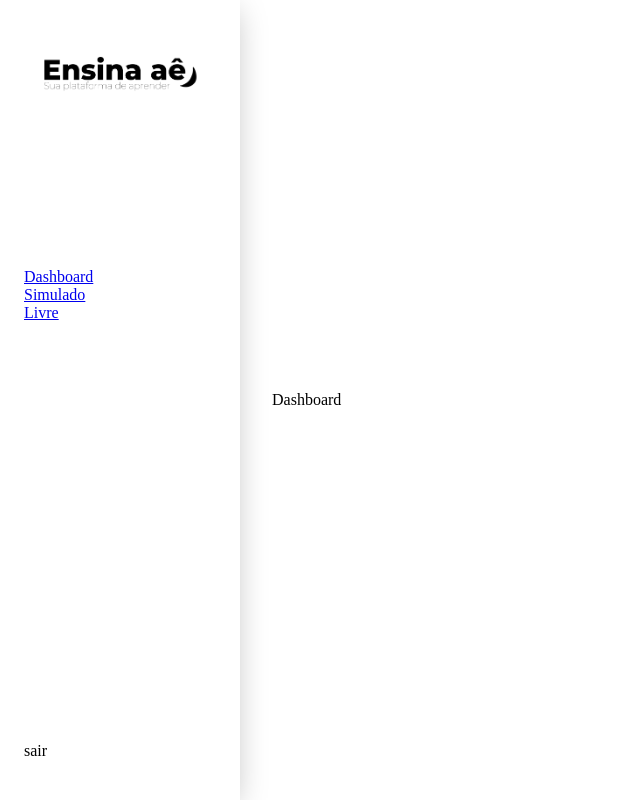
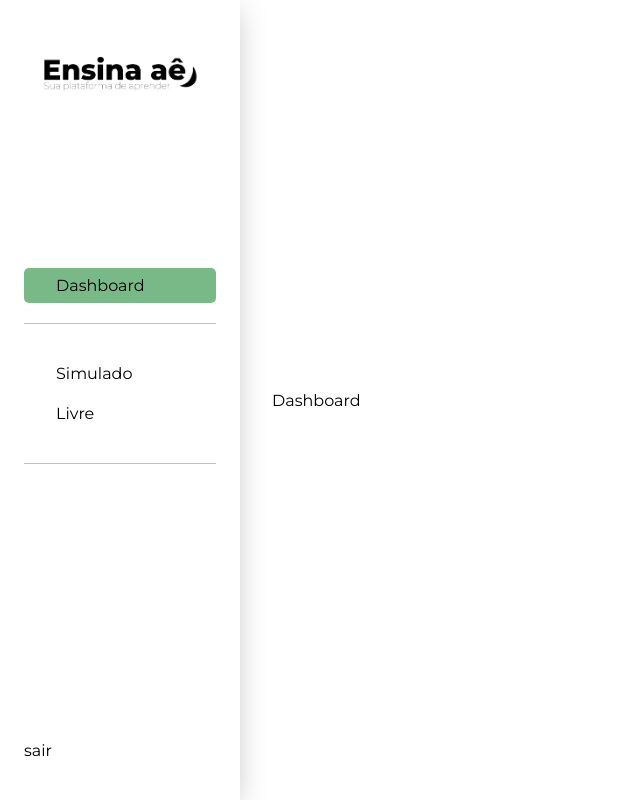
Before and after one commit to JulioJurema/EnsinaAe, a React (Vite) app: page / in a window 1280 px wide. Shown: the whole page, without its empty margins (0-640 px from the left). Built offline with nearby package versions, Linux system fonts and the light colour scheme.

Commit message:
Mudança na estrutura da Navbar e Estilo

```diff
--- a/global.css
+++ b/global.css
@@ -1,3 +1,7 @@
+
+@import url('https://fonts.googleapis.com/css2?family=Montserrat:ital,wght@0,100..900;1,100..900&family=Poppins:ital,wght@0,100;0,200;0,300;0,400;0,500;0,600;0,700;0,800;0,900;1,100;1,200;1,300;1,400;1,500;1,600;1,700;1,800;1,900&display=swap');
+
+
 html, body, #root {
     height: 100%;
     margin: 0;
@@ -7,4 +11,6 @@ html, body, #root {
 
 *{
     box-sizing: border-box;
+    font-family: montserrat;
+
 }
--- a/index.html
+++ b/index.html
@@ -4,6 +4,7 @@
     <meta charset="UTF-8" />
     <link rel="icon" type="image/svg+xml" href="/vite.svg" />
     <link rel="stylesheet" href="/global.css">
+    <link rel="stylesheet" href="/src/assets/colors.css">
     <meta name="viewport" content="width=device-width, initial-scale=1.0" />
     <title>Ensina Aê</title>
   </head>
--- a/src/Components/Navbar/index.tsx
+++ b/src/Components/Navbar/index.tsx
@@ -1,18 +1,25 @@
 import React from "react";
 import './style.css';
 import Logo from "../../assets/Logo.png"
-import { Link } from "react-router-dom";
+import { NavLink } from "react-router-dom";
+
+interface navProps{
+    isActive: boolean;
+}
 
 
-const Navbar: React.FC = () =>{
+const Navbar: React.FC<navProps> = () =>{
     return(
         <nav className="navbarContainer">
             <img src={Logo} alt="Logo do site" />
             <div className="navArea">
                 <div className="navButtons">
-                    <Link to='/'>Dashboard</Link>
-                    <Link to='/simulado'>Simulado</Link>
-                    <Link to='/livre'>Livre</Link>
+                        <NavLink to='/' className={({ isActive }) => isActive ? 'navItens navActive' : 'navItens'}>Dashboard</NavLink>
+                    <div className="navDiv1">
+                        <NavLink to='/simulado' className={({ isActive }) => isActive ? 'navItens navActive' : 'navItens'}>Simulado</NavLink>
+                        <NavLink to='/livre' className={({ isActive }) => isActive ? 'navItens navActive' : 'navItens'}>Livre</NavLink>
+                    </div>
+
                 </div>
                 <div>
                     <p>sair</p>
--- a/src/Components/Navbar/style.css
+++ b/src/Components/Navbar/style.css
@@ -20,6 +20,34 @@
     flex-direction: column;
     margin-top: 2em;
 }
+.navDiv1{
+    display: flex;
+    flex-direction: column;
+    margin: 1em 0;
+    padding: 2em 0 1.7em 0;
+    border-top: solid 1px #c0c0c0;
+    border-bottom: solid 1px #c0c0c0;
+}
+
+.navItens{
+    padding: 0.5em 2em;
+    margin-bottom: 0.3em;
+    border-radius: 5px;
+    text-decoration: none;
+    color: var(--texto-preto-primario);
+}
+.navItens:hover{
+    background-color: var(--verde-select);
+    transition: .3s;
+}
+
+.navActive{
+    color: var(--texto-preto-primario);
+    background-color: var(--verde-primario);
+    transition: .3s;
+    font-size: 600;
+}
+
 img{
     margin: 1em 0 8em 0;
     padding: 1em;
--- /dev/null
+++ b/src/assets/colors.css
@@ -0,0 +1,6 @@
+:root{
+    --verde-primario: #78B987;
+    --verde-secundario: #2D743D;
+    --verde-select: #a1cdab;
+    --texto-preto-primairo: #343434;
+}
```
